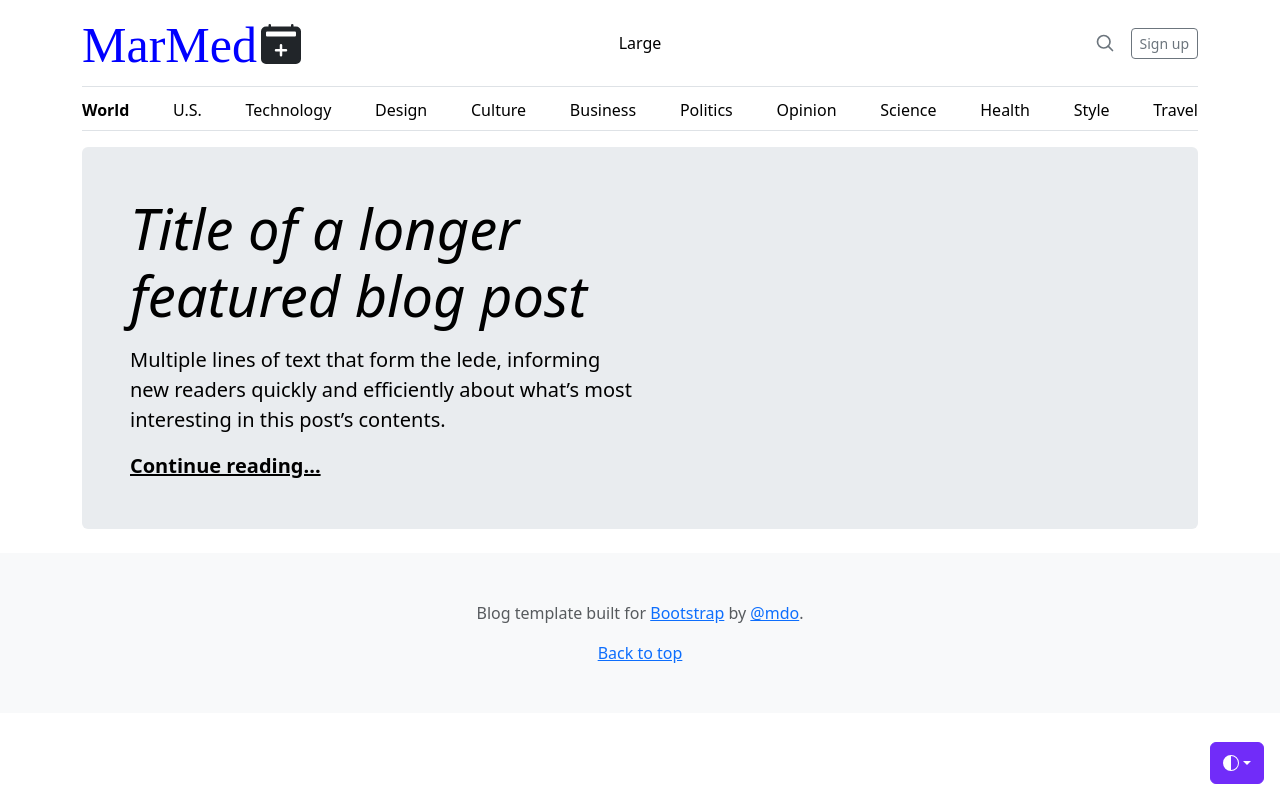
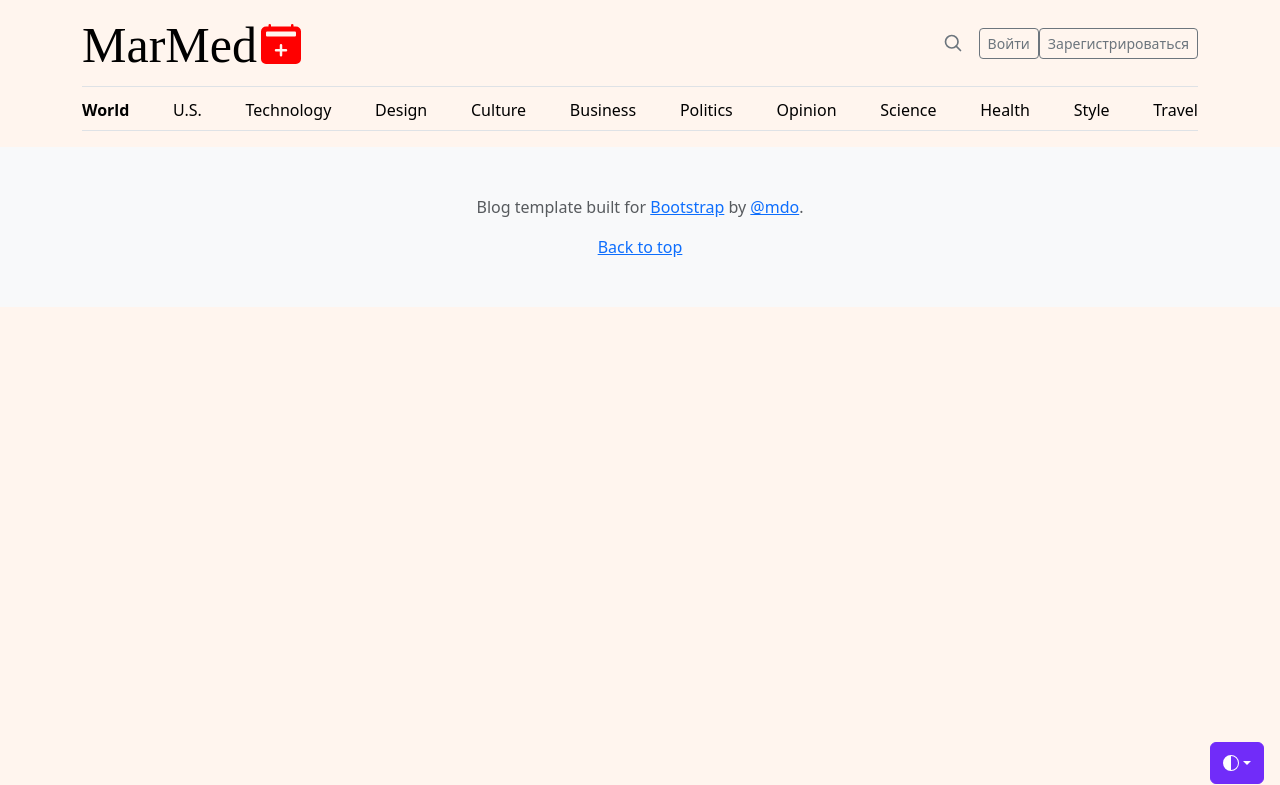
Before and after one commit to martam99/Medical_center, a Django app: template main/templates/main/base.html in a window 1280 px wide. Shown: the top 785 px of the page. Run offline with Django 4.2, Linux system fonts and the light colour scheme; the template is opened without the code that fills it, so the values that code supplies are empty; some libraries are stand-ins or nearby versions.

Commit message:
Added styles

```diff
--- a/main/templates/main/base.html
+++ b/main/templates/main/base.html
@@ -105,7 +105,7 @@
     <!-- Custom styles for this template -->
     <link href="blog.css" rel="stylesheet">
   </head>
-  <body>
+  <body style="background-color: #FFF5EE">
     <svg xmlns="http://www.w3.org/2000/svg" style="display: none;">
       <symbol id="check2" viewBox="0 0 16 16">
         <path d="M13.854 3.646a.5.5 0 0 1 0 .708l-7 7a.5.5 0 0 1-.708 0l-3.5-3.5a.5.5 0 1 1 .708-.708L6.5 10.293l6.646-6.647a.5.5 0 0 1 .708 0z"/>
@@ -173,21 +173,19 @@
 
 <div class="container">
   <header class="border-bottom lh-1 py-3">
-    <div class="row flex-nowrap justify-content-between align-items-center">
+    <div class="row flex-nowrap justify-content-between align-items-center" style="color:red">
       <div class="col-4 pt-1">
-        <span style="font-family: Wide Latin; color: blue; font-size: 50px">MarMed</span>
+        <span style="font-family: Wide Latin; color: black; font-size: 50px">MarMed</span>
         <svg xmlns="http://www.w3.org/2000/svg" width="40" height="40" fill="currentColor" class="bi bi-calendar2-plus-fill" viewBox="0 0 16 16">
         <path d="M3.5 0a.5.5 0 0 1 .5.5V1h8V.5a.5.5 0 0 1 1 0V1h1a2 2 0 0 1 2 2v11a2 2 0 0 1-2 2H2a2 2 0 0 1-2-2V3a2 2 0 0 1 2-2h1V.5a.5.5 0 0 1 .5-.5M2 3.5v1c0 .276.244.5.545.5h10.91c.3 0 .545-.224.545-.5v-1c0-.276-.244-.5-.546-.5H2.545c-.3 0-.545.224-.545.5m6.5 5a.5.5 0 0 0-1 0V10H6a.5.5 0 0 0 0 1h1.5v1.5a.5.5 0 0 0 1 0V11H10a.5.5 0 0 0 0-1H8.5z"/>
         </svg>
-      </div>
-      <div class="col-4 text-center">
-        <a class="blog-header-logo text-body-emphasis text-decoration-none" href="#">Large</a>
       </div>
       <div class="col-4 d-flex justify-content-end align-items-center">
         <a class="link-secondary" href="#" aria-label="Search">
           <svg xmlns="http://www.w3.org/2000/svg" width="20" height="20" fill="none" stroke="currentColor" stroke-linecap="round" stroke-linejoin="round" stroke-width="2" class="mx-3" role="img" viewBox="0 0 24 24"><title>Search</title><circle cx="10.5" cy="10.5" r="7.5"/><path d="M21 21l-5.2-5.2"/></svg>
         </a>
-        <a class="btn btn-sm btn-outline-secondary" href="#">Sign up</a>
+        <a class="btn btn-sm btn-outline-secondary" href="#">Войти</a>
+        <a class="btn btn-sm btn-outline-secondary" href="#">Зарегистрироваться</a>
       </div>
     </div>
   </header>
@@ -210,15 +208,7 @@
   </div>
 </div>
 
-<main class="container">
-  <div class="p-4 p-md-5 mb-4 rounded text-body-emphasis bg-body-secondary">
-    <div class="col-lg-6 px-0">
-      <h1 class="display-4 fst-italic">Title of a longer featured blog post</h1>
-      <p class="lead my-3">Multiple lines of text that form the lede, informing new readers quickly and efficiently about what’s most interesting in this post’s contents.</p>
-      <p class="lead mb-0"><a href="#" class="text-body-emphasis fw-bold">Continue reading...</a></p>
-    </div>
-  </div>
-</main>
+
 {% block content %}
 {% endblock %}
 
```
Also changed, not shown: main/templates/main/general.html (+10 -0 lines).
